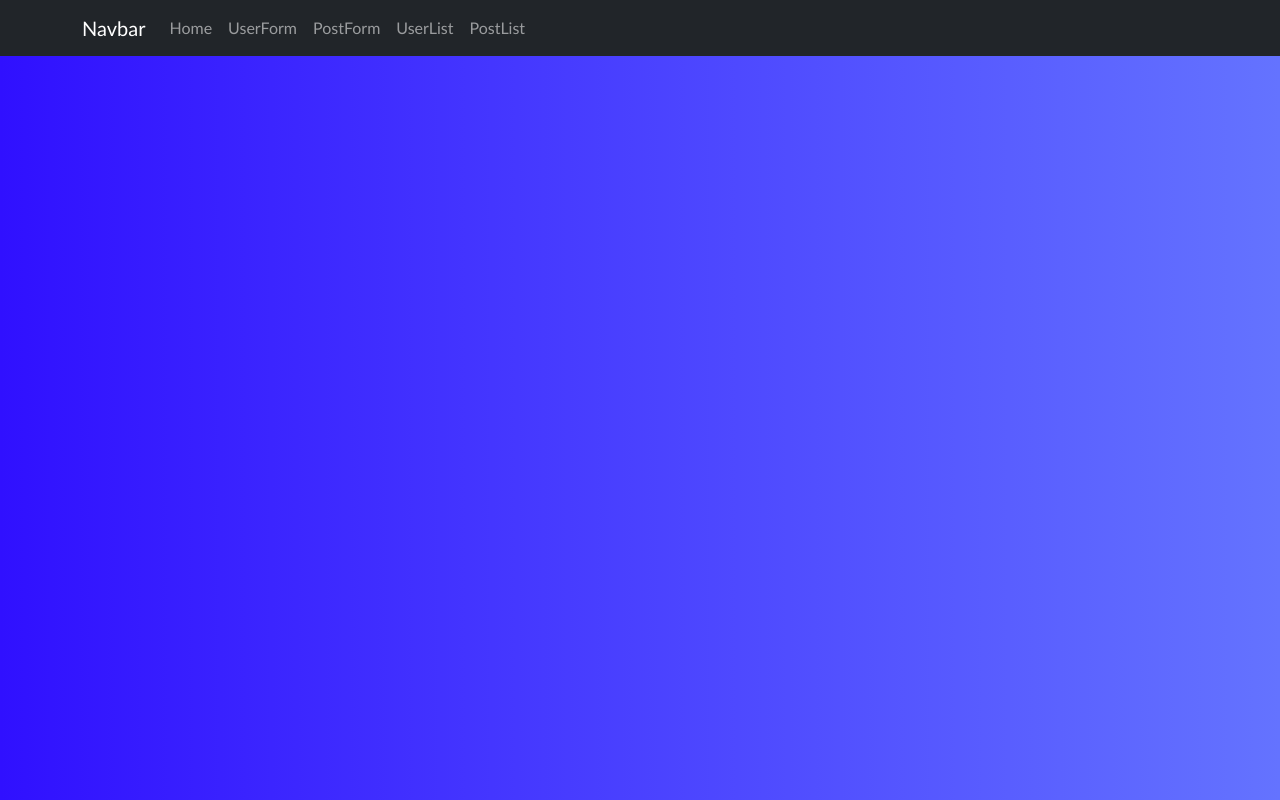
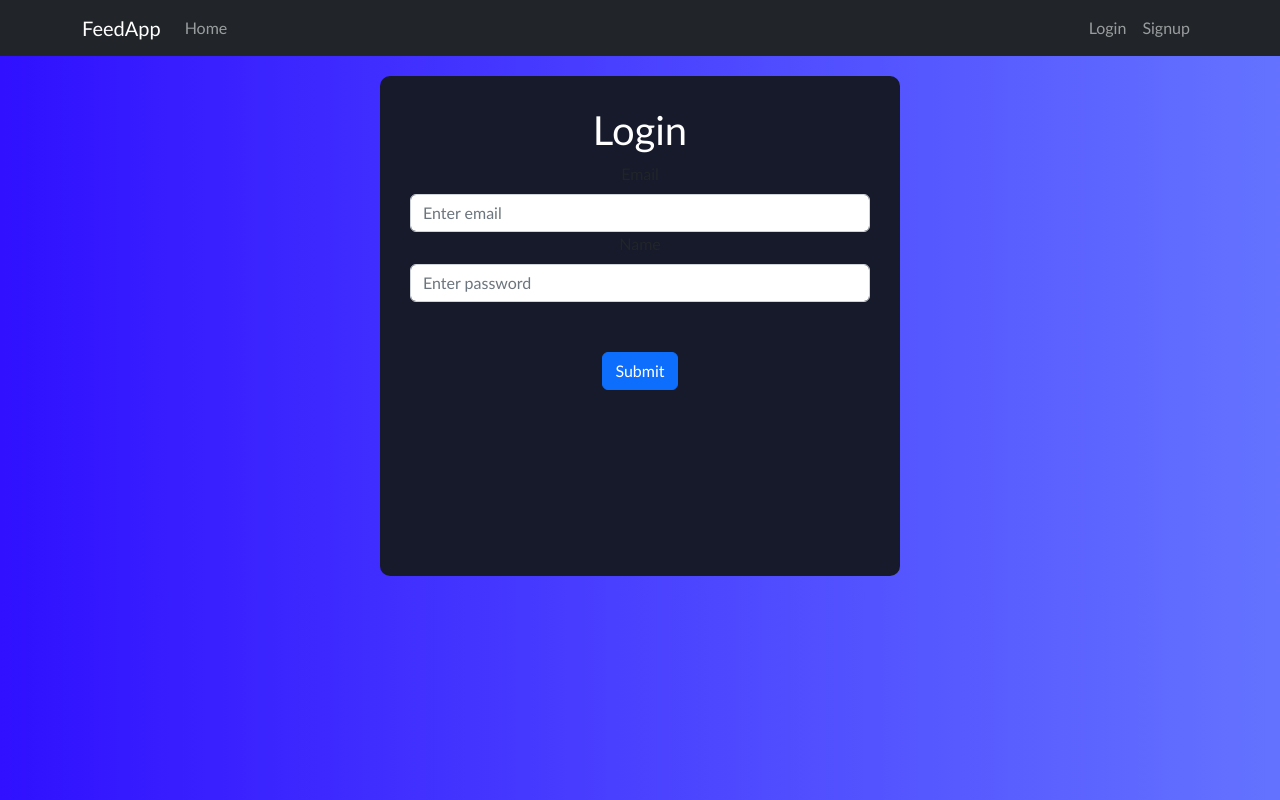
Before and after one commit to ravi-bala13/FeedAppReact, a React (Create React App) app in the folder client/: page /login in a window 1280 px wide. Built offline with nearby package versions, Linux system fonts and the light colour scheme.

Commit message:
login and signup added successfully

```diff
--- a/client/src/components/AllRoutes.jsx
+++ b/client/src/components/AllRoutes.jsx
@@ -10,9 +10,9 @@ export default function AllRoutes() {
     <div>
       <Routes>
         <Route path="/userlist" element={<UsersList />} />
-        <Route path="/postlist" element={<PostsList />} />
-        <Route path="/userform" element={<UserForm />} />
-        <Route path="/postForm" element={<PostForm />} />
+        <Route path="/home" element={<PostsList />} />
+        <Route path="/login" element={<UserForm isLogin={true} />} />
+        <Route path="/signup" element={<UserForm isLogin={false} />} />
       </Routes>
     </div>
   );
--- a/client/src/components/Navbar.jsx
+++ b/client/src/components/Navbar.jsx
@@ -3,17 +3,21 @@ import Nav from "react-bootstrap/Nav";
 import Navbar from "react-bootstrap/Navbar";
 
 function NavbarTop() {
+  const userLogined = false;
   return (
     <>
       <Navbar bg="dark" variant="dark" sticky="top">
         <Container>
-          <Navbar.Brand href="#home">Navbar</Navbar.Brand>
+          <Navbar.Brand href="#home">FeedApp</Navbar.Brand>
           <Nav className="me-auto">
             <Nav.Link href="/">Home</Nav.Link>
-            <Nav.Link href="/userform">UserForm</Nav.Link>
-            <Nav.Link href="/postform">PostForm</Nav.Link>
-            <Nav.Link href="/userlist">UserList</Nav.Link>
-            <Nav.Link href="/postlist">PostList</Nav.Link>
+            {userLogined ? (
+              <Nav.Link href="/postform">Create Post</Nav.Link>
+            ) : null}
+          </Nav>
+          <Nav>
+            <Nav.Link href="/login">Login</Nav.Link>
+            <Nav.Link href="/signup">Signup</Nav.Link>
           </Nav>
         </Container>
       </Navbar>
--- a/client/src/components/UserForm.jsx
+++ b/client/src/components/UserForm.jsx
@@ -2,16 +2,14 @@ import React, { useState } from "react";
 import { Form, Button } from "react-bootstrap";
 import axios from "axios";
 
-const UserForm = () => {
+const UserForm = ({ isLogin }) => {
   const [formDetails, setFormDetails] = useState({
     email: "",
-    name: "",
-    bio: "",
+    password: "",
   });
+  console.log("formDetails", formDetails);
 
-  const backendUrl = "https://feedapp.onrender.com/";
-
-  console.log("formDetails", formDetails);
+  const backendUrl = "https://feedappreact.onrender.com/";
 
   const onChange = (e) => {
     setFormDetails({ ...formDetails, [e.target.name]: e.target.value });
@@ -20,36 +18,36 @@ const UserForm = () => {
   const handleSubmit = (event) => {
     event.preventDefault();
     let formValues = { ...formDetails };
-    console.log("formValues", formValues);
     try {
+      let url = backendUrl + (isLogin ? "login" : "signup");
       axios
-        .post(backendUrl + "users", formValues)
-        .then((res) => console.log("Response", res));
+        .post(url, formValues)
+        .then((res) => {
+          console.log("Response", res);
+          alert(res.data.message);
+        })
+        .catch((error) => {
+          let message = error.response.data.message;
+          let errors = error.response.data.errors;
+          if (errors != null && errors.length > 0) {
+            alert("Invalid Email or Password");
+          } else if (message) {
+            alert(message);
+          }
+        });
     } catch (error) {
       console.log("Error in handleSubmit", error);
     }
-    alert("user created successfully");
     setFormDetails({
       email: "",
-      name: "",
-      bio: "",
+      password: "",
     });
   };
 
   return (
     <div className="container-box">
       <Form onSubmit={handleSubmit}>
-        <h1>Create User</h1>
-        <Form.Group controlId="name">
-          <Form.Label>Name</Form.Label>
-          <Form.Control
-            type="text"
-            placeholder="Enter name"
-            name="name"
-            value={formDetails.name}
-            onChange={onChange}
-          />
-        </Form.Group>
+        <h1>{isLogin ? "Login" : "Signup"}</h1>
 
         <Form.Group controlId="email">
           <Form.Label>Email</Form.Label>
@@ -61,15 +59,13 @@ const UserForm = () => {
             onChange={onChange}
           />
         </Form.Group>
-
-        <Form.Group controlId="bio">
-          <Form.Label>Bio</Form.Label>
+        <Form.Group controlId="password">
+          <Form.Label>Name</Form.Label>
           <Form.Control
-            as="textarea"
-            name="bio"
-            rows={3}
-            placeholder="Enter bio"
-            value={formDetails.bio}
+            type="text"
+            placeholder="Enter password"
+            name="password"
+            value={formDetails.password}
             onChange={onChange}
           />
         </Form.Group>
```
Also changed, not shown: 1 other file (tests, documents, lock files or other folders).
